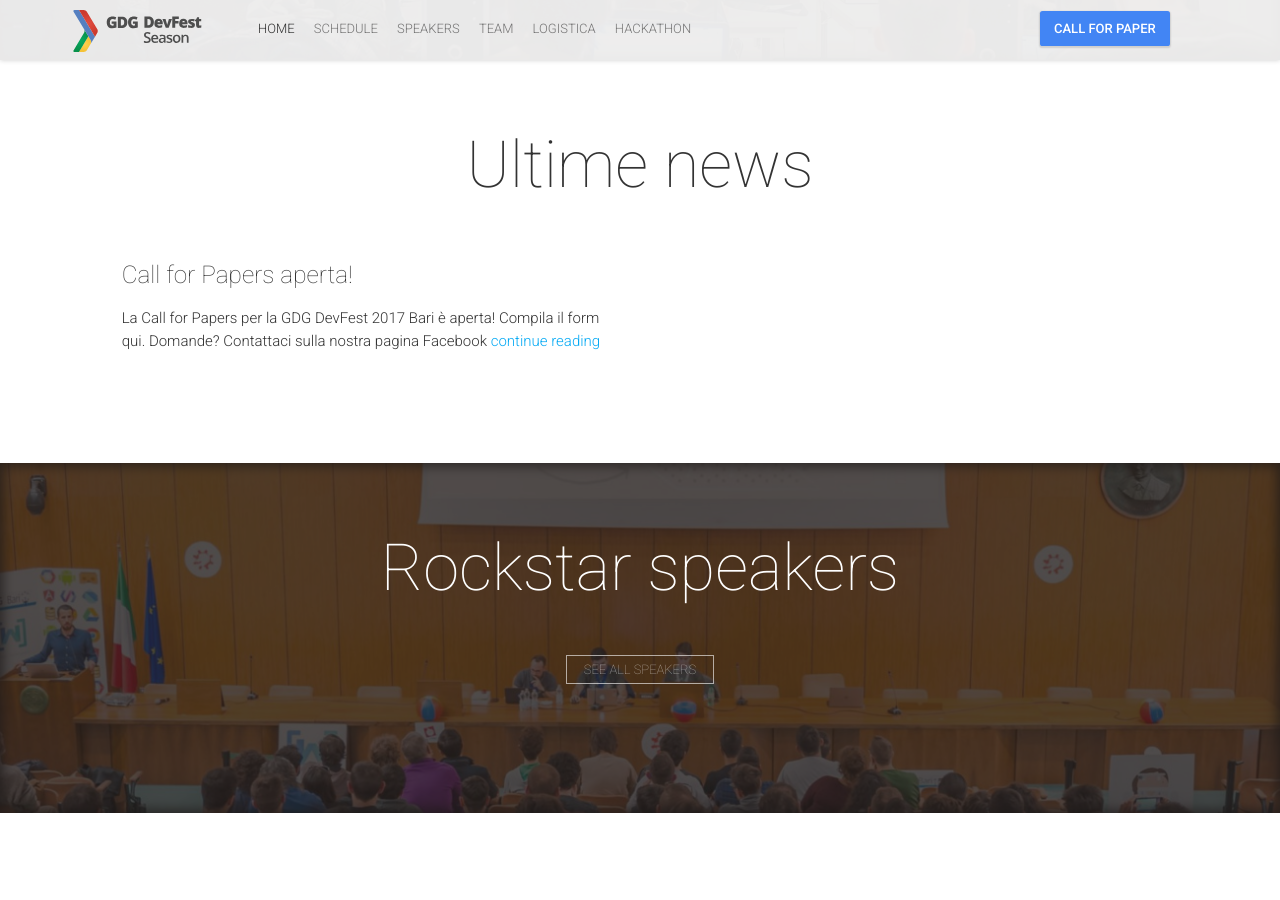
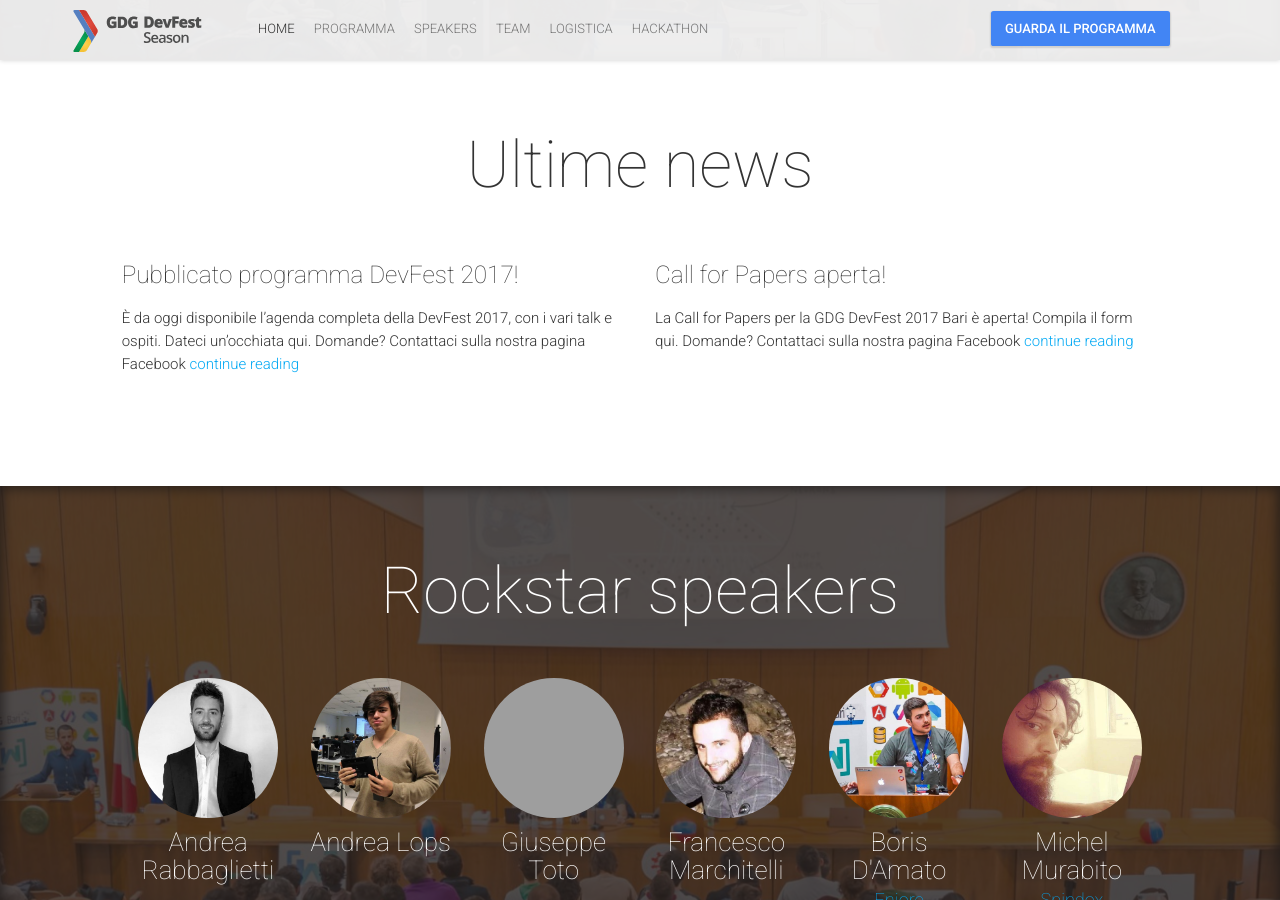
Before and after one commit to GDGNairobi/devfest2017-website, a Jekyll site: the page built from index.html, in a window 1280 px wide and 900 px high, scrolled down 1744 px. Built offline with Jekyll 4.4.1, drawn with Linux system fonts in a browser that asks for light colours; nearby versions of some CDN libraries; comment, search, counter and statistics services are not loaded; some of the changed text lies outside the part shown; grey boxes are pictures that could not be loaded.

Commit message:
Add blog post. Fix speakers and config.

```diff
--- a/_config.yml
+++ b/_config.yml
@@ -44,16 +44,16 @@
 navigationLinks:
  - {permalink: "/", text: "Home"}
  # - {permalink: "/blog/", text: "Blog"}
- - {permalink: "/schedule/", text: "Schedule"}
+ - {permalink: "/schedule/", text: "Programma"}
  - {permalink: "/speakers/", text: "Speakers"}
  - {permalink: "/team/", text: "Team"}
  - {permalink: "/logistics/", text: "Logistica"}
  # TODO: Add Hackathon
- - {permalink: "/hackathon/", text: "Hackathon"}
+ - {permalink: "https://hack.developers.italia.it/", text: "Hackathon"}
 bottomNavigationLinks:
- - {link: "https://goo.gl/forms/FcICiuS8RFz63pJm2", text: "Call for paper"}
+ - {link: "http://gdgbari.org/schedule/", text: "Guarda il programma"}
 rightNavigationButtons:
- - {link: "https://goo.gl/forms/FcICiuS8RFz63pJm2", text: "Call for paper"}
+ - {link: "http://gdgbari.org/schedule/", text: "Guarda il programma"}
 
 # Hero Block
 heroImage: "hero.jpg"
@@ -62,7 +62,7 @@
 typeoutTextValues: '"", "Bari", "Season"'
 typeoutFallback: "Bari"
 heroButtons:
- - {link: "https://goo.gl/forms/FcICiuS8RFz63pJm2", text: "Diventa uno speaker"}
+ - {link: "http://gdgbari.org/schedule/", text: "Guarda il programma"}
  - {link: "https://www.facebook.com/GDGBari/", text: "Seguici su Facebook"}
  # TODO: ADD AFTER CALL FOR PAPER
  # - {permalink: "/#tickets", text: "Buy tickets"}
@@ -88,7 +88,7 @@
 
 # Rockstar Speakers Block
 rockstarSpeakersImage: "rockstar-speakers.jpg"
-rockstarSpeakersCount: 1
+rockstarSpeakersCount: 6
 rockstarSpeakersTitle: "Rockstar speakers"
 rockstarSpeakersButtonText: "See all speakers"
 
--- /dev/null
+++ b/_posts/2017-09-11-pubblicata-agenda-devfest.markdown
@@ -0,0 +1,11 @@
+---
+layout: post
+title:  "Pubblicato programma DevFest 2017!"
+date:   2017-08-11 09:00:00
+isStaticPost: false
+---
+È da oggi disponibile l'agenda completa della DevFest 2017, con i vari talk e ospiti.
+Dateci un'occhiata [qui](http://gdgbari.org/schedule/).
+
+#### Domande?
+Contattaci sulla nostra pagina [Facebook](https://www.facebook.com/GDGBari/)
```
Also changed, not shown: _data/speakers.yml (+15 -15 lines).
